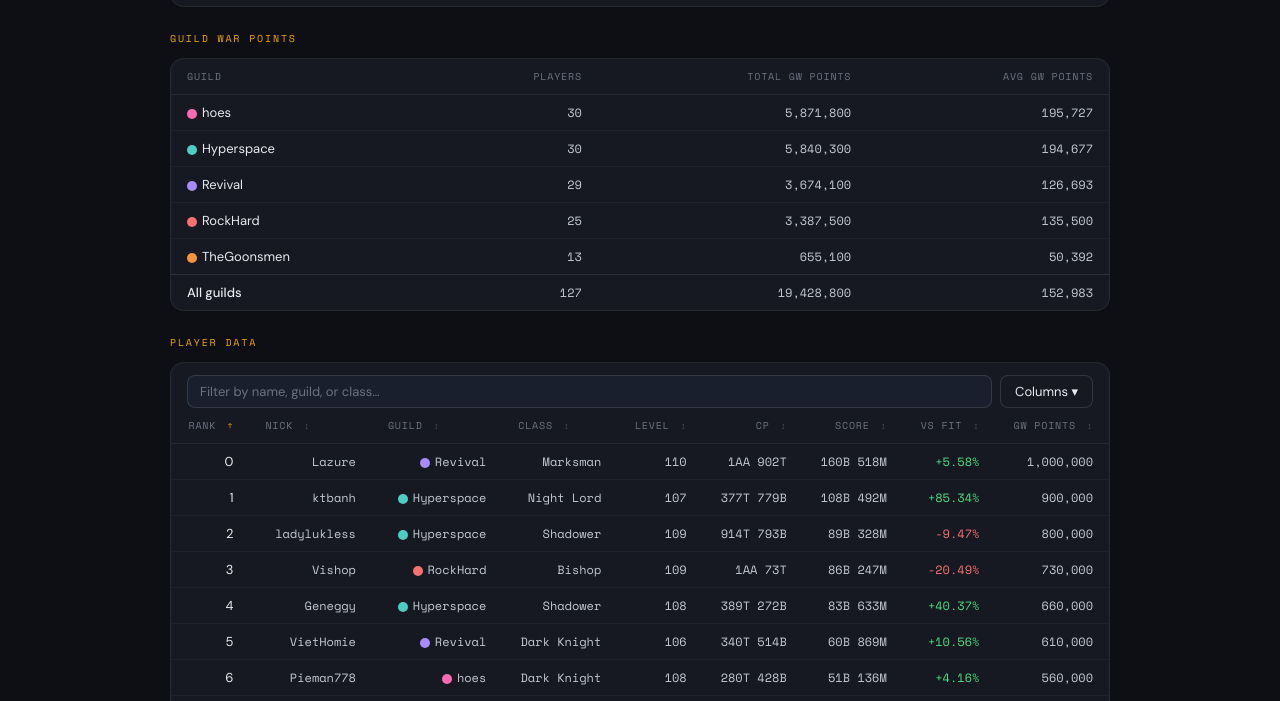
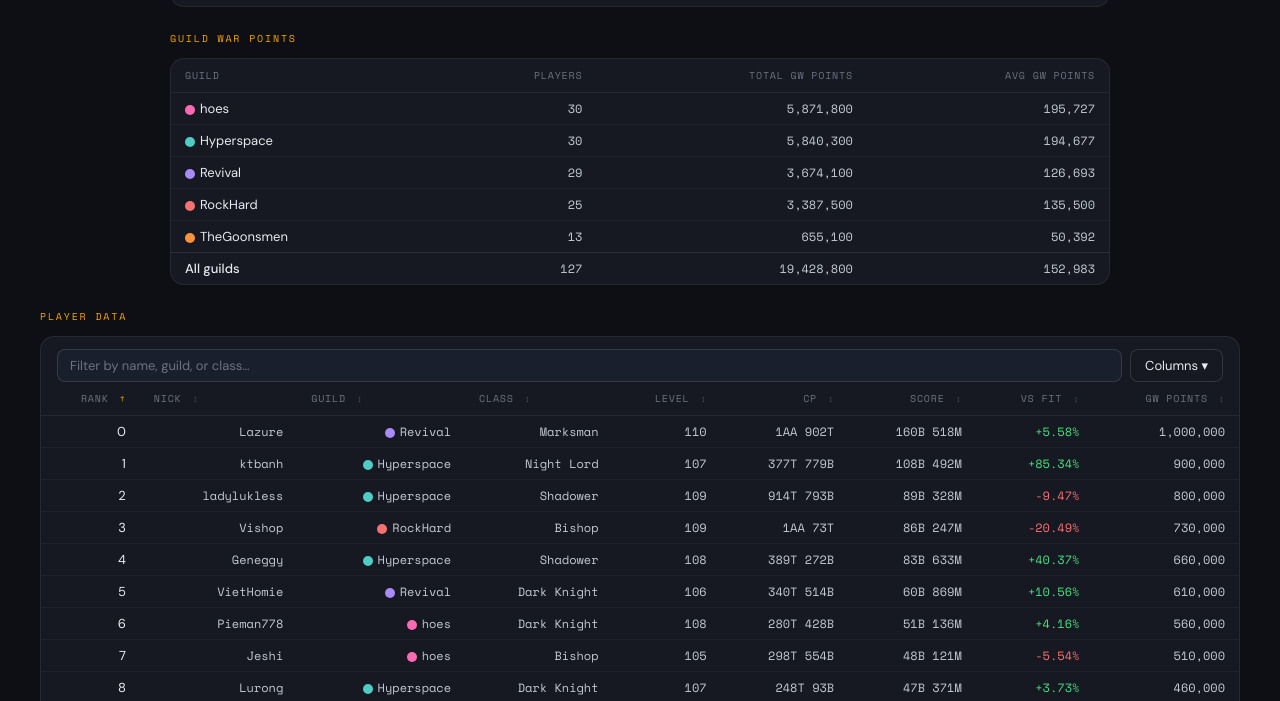
Before and after one commit to bera1hoes/website, a plain HTML site: page public/Charts.html in a window 1280 px wide. Shown: the part 869-1570 px from the top of the page. Drawn offline with nearby package versions, Linux system fonts and the light colour scheme.

Commit message:
Chart: stop the dense tables ballooning row height
The Player Data and Projected Absentees tables grew many columns (vs
History, Proj GW Pts) and several cells pack two values (e.g. 1.5T +3%,
or 900,000 with a signed delta). With nothing forcing one-line rows they
wrapped to 2-3 lines, so each added column made the rows taller.

Keep those two tables one line tall (white-space: nowrap) and let them
scroll sideways with the first column pinned when they outgrow their
width. On >=1024px screens the two sections also break out past the 940px
page (centered, capped at the viewport) so the sideways scroll is rarely
needed. Row padding trimmed a touch.

Chart and header stay centered at 940px. Verified headless at 1440px
(rows 32px uniform, section 1200px, 0 page overflow) and 820px (rows
32px, table scrolls 150px, first column pinned, 0 page overflow).

```diff
--- a/public/Charts.html
+++ b/public/Charts.html
@@ -129,7 +129,7 @@
   </div>
 
   <!-- Player table -->
-  <div id="player-table-section" style="display:none">
+  <div id="player-table-section" class="wide-table-section" style="display:none">
     <div class="eyebrow" style="margin: 24px 0 12px">Player Data</div>
     <div class="pivot-wrap">
       <div class="player-filter-wrap">
@@ -165,7 +165,7 @@
   </div>
 
   <!-- Projected absentees — per-player projected scores for members who didn't run -->
-  <div id="missing-players-section" style="display:none">
+  <div id="missing-players-section" class="wide-table-section" style="display:none">
     <div class="eyebrow" style="margin: 24px 0 12px">Projected Absentees — members who didn’t run</div>
     <div class="pivot-wrap">
       <div class="table-scroll">
--- a/public/css/charts.css
+++ b/public/css/charts.css
@@ -151,7 +151,7 @@ select:focus { border-color: var(--amber); }
 .table-scroll { overflow-x: auto; }
 .pivot-table { width: 100%; border-collapse: collapse; font-size: 13px; }
 .pivot-table thead th {
-  padding: 10px 16px;
+  padding: 9px 14px;
   text-align: left;
   font-family: 'Space Mono', monospace;
   font-size: 10px;
@@ -165,7 +165,7 @@ select:focus { border-color: var(--amber); }
 .pivot-table tbody tr { border-bottom: 1px solid rgba(255,255,255,0.04); transition: background .1s; }
 .pivot-table tbody tr:last-child { border-bottom: none; }
 .pivot-table tbody tr:hover { background: rgba(255,255,255,0.03); }
-.pivot-table td { padding: 9px 16px; }
+.pivot-table td { padding: 7px 14px; }
 .pivot-table td:not(:first-child) { text-align: right; font-family: 'Space Mono', monospace; font-size: 12px; color: var(--text-dim); }
 .pivot-table a.tlink { color: inherit; text-decoration: none; }
 .pivot-table a.tlink:hover { text-decoration: underline; }
@@ -198,6 +198,34 @@ select:focus { border-color: var(--amber); }
 /* Likely-sandbagger rows in the player table (performance well below their norm) */
 .sandbag-row td { background: rgba(248,113,113,0.07); }
 .sandbag-row:hover td { background: rgba(248,113,113,0.13); }
+
+/* ── Wide data tables (Player Data + Projected Absentees) ────────────────────
+   These two carry many columns and cells that pack two values (e.g. "1.5T +3%",
+   "900,000 (+100,000)"). Keep every row exactly one line tall (no wrapping) so
+   added columns can't balloon the row height; if the table outgrows its width it
+   scrolls sideways with the first column pinned so the row stays identifiable. */
+#player-table th, #player-table td,
+#missing-table th, #missing-table td { white-space: nowrap; }
+#player-table th:first-child, #player-table td:first-child,
+#missing-table th:first-child, #missing-table td:first-child {
+  position: sticky;
+  left: 0;
+  z-index: 1;
+  background: var(--surface);
+}
+
+/* On roomy screens, let those dense tables breathe past the 940px page width so
+   the sideways scroll above is rarely needed. Symmetric (negative) margins keep
+   them centered — the page is centered too — capped at the body's padding box so
+   they never overflow the viewport. Narrower screens keep the in-flow width. */
+@media (min-width: 1024px) {
+  .wide-table-section {
+    --wide: min(1200px, calc(100vw - 48px));
+    width: var(--wide);
+    margin-left: calc((940px - var(--wide)) / 2);
+    margin-right: calc((940px - var(--wide)) / 2);
+  }
+}
 
 .file-btn {
   display: inline-block;
```
